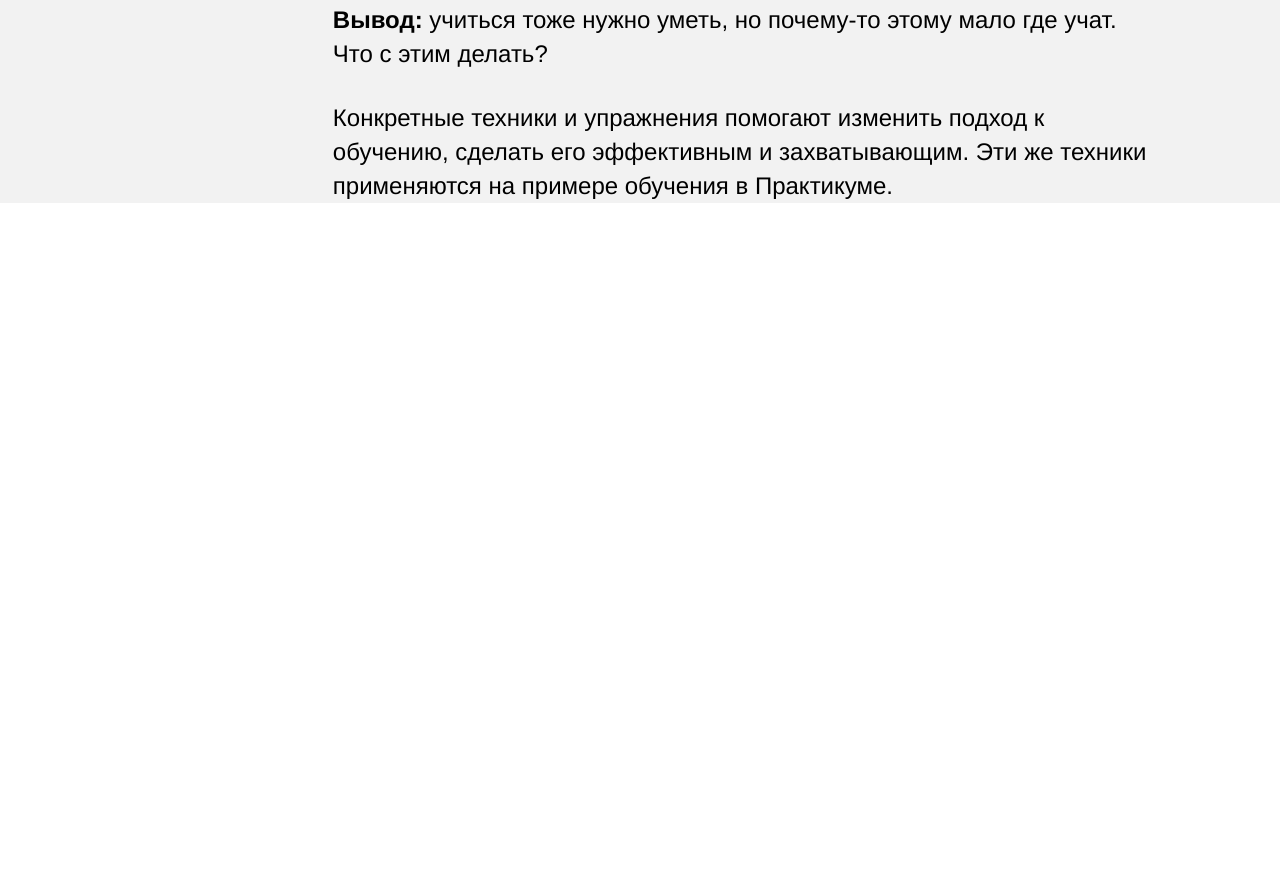
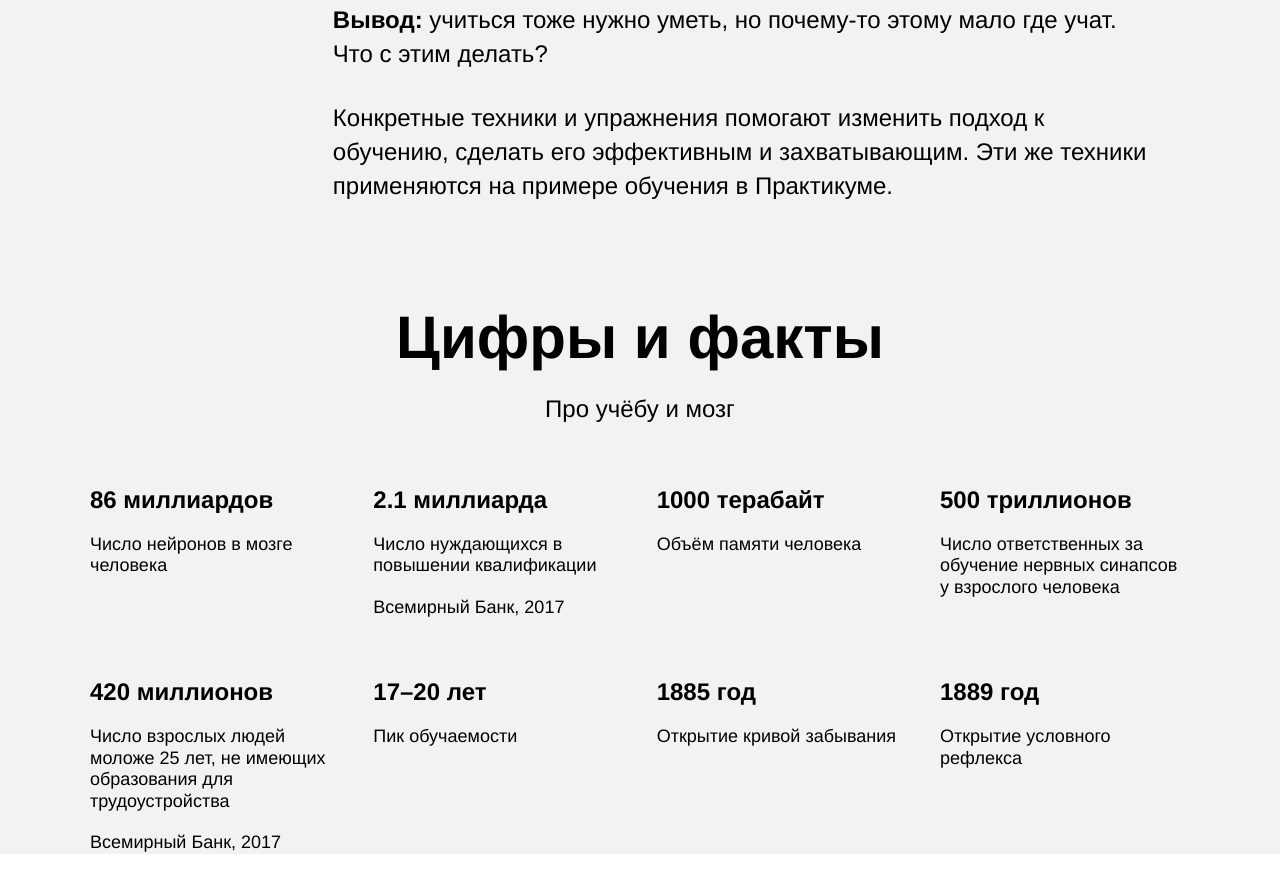
Before and after one commit to SeriousCat96/how-to-learn, a plain HTML site: page index.html in a window 1280 px wide. Shown: the part 1053-1945 px from the top of the page. Before the commit the page ends 1356 px from the top, so only its background shows below. Drawn offline with Linux system fonts and the light colour scheme.

Commit message:
added digits block

```diff
--- a/index.html
+++ b/index.html
@@ -41,7 +41,45 @@
         </h1>
       </section>
 
-      <section class="digits">
+      <section class="digits block-margin-l">
+        <h1 class="section-title block-margin-s">Цифры и факты</h1>
+        <h2 class="section-subtitle">Про учёбу и мозг</h2>
+        <div class="table">
+          <div class="table__cell">
+            <div class="table__heading">86 миллиардов</div>
+            <div class="table__text">Число нейронов в мозге человека</div>
+          </div>
+          <div class="table__cell">
+            <div class="table__heading">2.1 миллиарда</div>
+            <div class="table__text">Число нуждающихся в повышении квалификации</div>
+            <div class="table__text table__text_shifted">Всемирный Банк, 2017</div>
+          </div>
+          <div class="table__cell">
+            <div class="table__heading">1000 терабайт</div>
+            <div class="table__text">Объём памяти человека</div>
+          </div>
+          <div class="table__cell">
+            <div class="table__heading">500 триллионов</div>
+            <div class="table__text">Число ответственных за обучение нервных синапсов у взрослого человека</div>
+          </div>
+          <div class="table__cell">
+            <div class="table__heading">420 миллионов</div>
+            <div class="table__text">Число взрослых людей моложе 25 лет, не имеющих образования для трудоустройства</div>
+            <div class="table__text table__text_shifted">Всемирный Банк, 2017</div>
+          </div>
+          <div class="table__cell">
+            <div class="table__heading">17–20 лет</div>
+            <div class="table__text">Пик обучаемости</div>
+          </div>
+          <div class="table__cell">
+            <div class="table__heading">1885 год</div>
+            <div class="table__text">Открытие кривой забывания</div>
+          </div>
+          <div class="table__cell">
+            <div class="table__heading">1889 год</div>
+            <div class="table__text">Открытие условного рефлекса</div>
+          </div>
+        </div>
       </section>
 
       <section class="feinman">
--- a/styles/style.css
+++ b/styles/style.css
@@ -5,6 +5,7 @@ h1, h2, h3, h4, h5, h6, p, a {
   font-weight: normal;
 }
 
+/*Миксы для описания внешней геометрии блоков*/
 /*Внешний отступ снизу в 100px*/
 .block-margin-l
 {
@@ -15,6 +16,12 @@ h1, h2, h3, h4, h5, h6, p, a {
 .block-margin-m
 {
   margin-bottom: 90px;
+}
+
+/*Внешний отступ снизу в 20px*/
+.block-margin-s
+{
+  margin-bottom: 20px;
 }
 
 /*Блок: страница*/
@@ -43,7 +50,6 @@ h1, h2, h3, h4, h5, h6, p, a {
   position: relative;
 }
 
-/*Элемент: заголовок шапки*/
 .header__title {
   width: 730px;
   line-height: 96px;
@@ -53,7 +59,6 @@ h1, h2, h3, h4, h5, h6, p, a {
   z-index: 1;
 }
 
-/*Элемент: подзаголовок шапки*/
 .header__subtitle {
   width: 388px;
   line-height: 25px;
@@ -64,13 +69,11 @@ h1, h2, h3, h4, h5, h6, p, a {
   z-index: 1;
 }
 
-/*Элемент: ссылка шапки*/
 .header__link {
   color: #2f80ed;
   text-decoration: none;
 }
 
-/*Элемент: картинка шапки*/
 .header__main-illustration {
   width: 765px;
   height: 608px;
@@ -80,7 +83,6 @@ h1, h2, h3, h4, h5, h6, p, a {
   bottom: 0;
 }
 
-/*Элемент: синий квадрат шапки*/
 .header__square-pic {
   height: 568px;
   width: 568px;
@@ -96,7 +98,6 @@ h1, h2, h3, h4, h5, h6, p, a {
   background-position: center;
 }
 
-/*Модификатор: расположение в шапке*/
 .logo_place_header {
   width: 183px;
   height: 32px;
@@ -107,7 +108,6 @@ h1, h2, h3, h4, h5, h6, p, a {
   z-index: 2;
 }
 
-/*Модификатор: расположение в подвале*/
 .logo_place_footer {
   background-image: url(../images/logo_place_footer.svg);
 }
@@ -118,7 +118,6 @@ h1, h2, h3, h4, h5, h6, p, a {
   justify-content: center;
 }
 
-/*Блок: "2 колонки"*/
 .two-columns {
   display: flex;
   justify-content: space-between;
@@ -154,10 +153,60 @@ h1, h2, h3, h4, h5, h6, p, a {
   font-weight: bold;
 }
 
-/* и элемента с модификатором вида ключ-значение */
+/*Блок Digits*/
+.digits {
+  display: flex;
+  justify-content: center;
+  align-items: center;
+  flex-direction: column;
+}
+
+.section-title {
+  width: 60%;
+  text-align: center;
+  line-height: 1.15;
+  font-size: 60px;
+  font-weight: bold;
+}
+
+.section-subtitle {
+  width: 60%;
+  text-align: center;
+  line-height: 34px;
+  font-size: 24px;
+}
+
+.table {
+  display: flex;
+  flex-wrap: wrap;
+  justify-content: space-between;
+  width: 1100px;
+}
+
+.table__cell {
+  width: 250px;
+  margin-top: 60px;
+}
+
 .table__cell_theme_dark {
   width: 200px;
   color: white;
   margin-right: 0;
   margin-top: 80px;
 }
+
+.table__heading {
+  margin-bottom: 20px;
+  line-height: 1.15;
+  font-size: 24px;
+  font-weight: bold;
+}
+
+.table__text {
+  line-height: 1.2;
+  font-size: 18px;
+}
+
+.table__text_shifted {
+  margin-top: 20px;
+}
```
